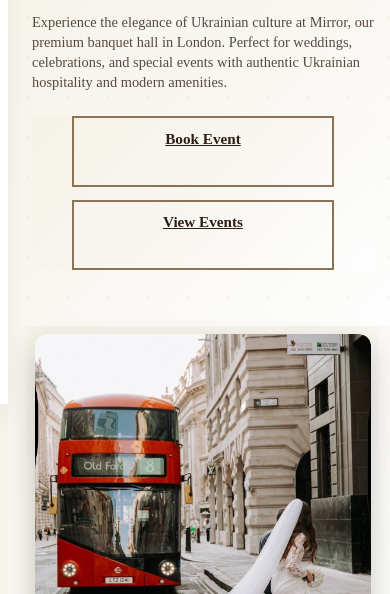
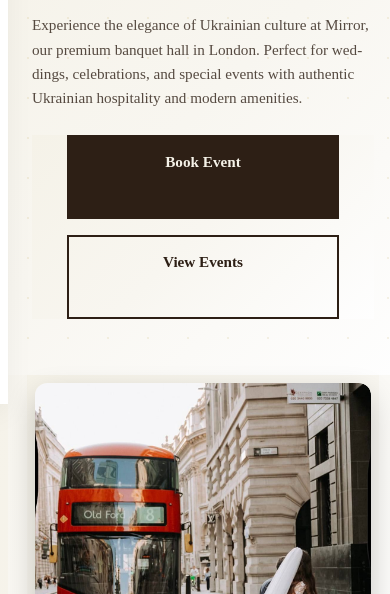
Before and after one commit to Alex-Asta407/xix-restaurant, a website: page mirror/mirror.html in a window 390 px wide. Shown: the part 250-844 px from the top of the page. Drawn offline with Linux system fonts and the light colour scheme.

Commit message:
Added favicons for different pages and upgraded mobile design

```diff
--- a/mirror.css
+++ b/mirror.css
@@ -443,32 +443,61 @@ body {
     opacity: 0.8;
 }
 
-/* Button Overrides with Menu Colors */
+/* Button Overrides with Menu Colors - Improved Design */
+.btn-primary,
+.btn-secondary {
+    padding: 1rem 2.5rem !important;
+    border-radius: 0 !important;
+    font-weight: 500 !important;
+    font-size: 1rem !important;
+    text-decoration: none !important;
+    display: inline-block !important;
+    text-align: center !important;
+    position: relative !important;
+    overflow: hidden !important;
+    transition: all 0.3s cubic-bezier(0.4, 0, 0.2, 1) !important;
+    border: 2px solid #2d1f15 !important;
+    min-width: 160px !important;
+    box-shadow: none !important;
+}
+
 .btn-primary {
-    background: transparent !important;
-    border: 2px solid #2d1f15 !important;
-    color: #2d1f15 !important;
-    transition: all 0.3s ease;
-}
-
-.btn-primary:hover {
     background: #2d1f15 !important;
     color: #f5f2e8 !important;
-    transform: translateY(-2px);
-    box-shadow: 0 6px 20px rgba(0, 0, 0, 0.15);
+    border-color: #2d1f15 !important;
+}
+
+.btn-primary:hover,
+.btn-primary:focus {
+    background: #8b7355 !important;
+    border-color: #8b7355 !important;
+    color: #f5f2e8 !important;
+    transform: none !important;
+    box-shadow: 0 4px 12px rgba(45, 31, 21, 0.2) !important;
 }
 
 .btn-secondary {
     background: transparent !important;
-    border: 2px solid #2d1f15 !important;
-    color: #2d1f15 !important;
-    transition: all 0.3s ease;
-}
-
-.btn-secondary:hover {
+    color: #2d1f15 !important;
+    border-color: #2d1f15 !important;
+}
+
+.btn-secondary:hover,
+.btn-secondary:focus {
     background: #2d1f15 !important;
     color: #f5f2e8 !important;
-    transform: translateY(-2px);
+    border-color: #2d1f15 !important;
+    transform: none !important;
+    box-shadow: 0 4px 12px rgba(45, 31, 21, 0.2) !important;
+}
+
+/* Remove shaky transforms on touch devices */
+@media (hover: none) and (pointer: coarse) {
+
+    .btn-primary:hover,
+    .btn-secondary:hover {
+        transform: none !important;
+    }
 }
 
 /* Card Overrides with Menu Colors */
@@ -2051,6 +2080,36 @@ textarea,
         font-size: 2.5rem !important;
     }
 
+    .hero-description {
+        font-size: 1rem !important;
+        margin-bottom: 2rem !important;
+    }
+
+    /* Fix mobile buttons - no shaky transforms */
+    .hero-buttons {
+        flex-direction: column !important;
+        width: 100% !important;
+        gap: 1rem !important;
+    }
+
+    .hero-buttons .btn-primary,
+    .hero-buttons .btn-secondary {
+        width: 100% !important;
+        padding: 1.2rem 2rem !important;
+        font-size: 1rem !important;
+        min-height: 52px !important;
+        display: block !important;
+        text-align: center !important;
+        transform: none !important;
+        transition: background-color 0.2s ease, color 0.2s ease, border-color 0.2s ease !important;
+    }
+
+    .hero-buttons .btn-primary:active,
+    .hero-buttons .btn-secondary:active {
+        transform: scale(0.98) !important;
+        transition: transform 0.1s ease !important;
+    }
+
     /* Mirror Reservations Mobile Styling - Match XIX Structure */
     .form-grid {
         grid-template-columns: 1fr;
@@ -2152,11 +2211,12 @@ textarea,
         border: 1px solid rgba(139, 115, 85, 0.1);
     }
 
-    .nav-menu li a:hover {
+    .nav-menu li a:hover,
+    .nav-menu li a:active {
         background: rgba(212, 165, 116, 0.1) !important;
         color: #d4a574 !important;
-        transform: translateY(-2px);
-        box-shadow: 0 4px 12px rgba(0, 0, 0, 0.1);
+        transform: none !important;
+        box-shadow: 0 2px 8px rgba(0, 0, 0, 0.1) !important;
     }
 
     .welcome-features-section {
@@ -2212,10 +2272,25 @@ textarea,
 
     .hero-title {
         font-size: 2rem !important;
+        margin-bottom: 1rem !important;
     }
 
     .hero-description {
-        font-size: 0.9rem !important;
+        font-size: 0.95rem !important;
+        margin-bottom: 1.5rem !important;
+        line-height: 1.6 !important;
+    }
+
+    /* Improve mobile buttons */
+    .hero-buttons {
+        gap: 0.8rem !important;
+    }
+
+    .hero-buttons .btn-primary,
+    .hero-buttons .btn-secondary {
+        padding: 1rem 1.5rem !important;
+        font-size: 0.95rem !important;
+        min-height: 48px !important;
     }
 
     /* Mirror Reservations Mobile Styling - Match XIX Structure */
@@ -2426,19 +2501,38 @@ footer * {
     border-color: #2d1f15 !important;
 }
 
-.hero-buttons .btn-primary,
+.hero-buttons {
+    display: flex !important;
+    gap: 1rem !important;
+    flex-wrap: wrap !important;
+}
+
+.hero-buttons .btn-primary {
+    background: #2d1f15 !important;
+    color: #f5f2e8 !important;
+    border-color: #2d1f15 !important;
+}
+
+.hero-buttons .btn-primary:hover,
+.hero-buttons .btn-primary:focus {
+    background: #8b7355 !important;
+    border-color: #8b7355 !important;
+    color: #f5f2e8 !important;
+    transform: none !important;
+}
+
 .hero-buttons .btn-secondary {
     background: transparent !important;
-    background-color: transparent !important;
-    border: 2px solid #8b7355 !important;
-    color: #2d1f15 !important;
-}
-
-.hero-buttons .btn-primary:hover,
-.hero-buttons .btn-secondary:hover {
-    background: #8b7355 !important;
-    background-color: #2d1f15 !important;
+    color: #2d1f15 !important;
+    border-color: #2d1f15 !important;
+}
+
+.hero-buttons .btn-secondary:hover,
+.hero-buttons .btn-secondary:focus {
+    background: #2d1f15 !important;
     color: #f5f2e8 !important;
+    border-color: #2d1f15 !important;
+    transform: none !important;
 }
 
 /* Keep hero section background but remove text backgrounds */
@@ -2451,16 +2545,7 @@ footer * {
     background-color: transparent !important;
 }
 
-/* Ensure all buttons are fully transparent */
-button,
-.btn,
-.button,
-.btn-primary,
-.btn-secondary {
-    background: transparent !important;
-    background-color: transparent !important;
-    box-shadow: none !important;
-}
+/* Button base styles - removed conflicting transparent override */
 
 /* Remove any remaining white backgrounds from containers */
 .container,
```
Also changed, not shown: photos/apple-icon-180x180.png (added).
